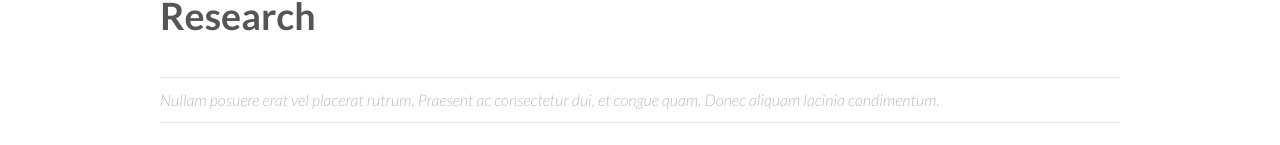
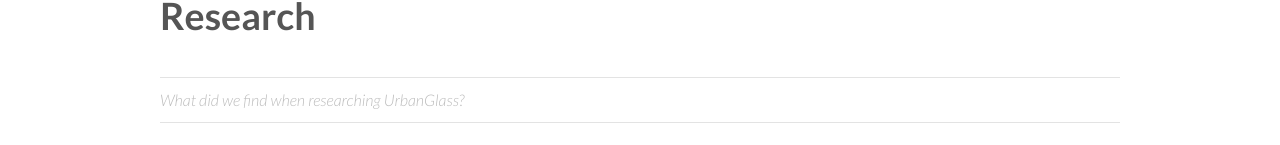
Before and after one commit to jflora26/process_site, a plain HTML site: page research.html in a window 1280 px wide. Shown: the part 545-690 px from the top of the page. Drawn offline with Linux system fonts and the light colour scheme.

Commit message:
research

```diff
--- a/research.html
+++ b/research.html
@@ -34,7 +34,7 @@
 					</div>
 					<header>
 						<h1>Research</h1>
-						<p class="info">Nullam posuere erat vel placerat rutrum. Praesent ac consectetur dui, et congue quam. Donec aliquam lacinia condimentum.</p>
+						<p class="info">What did we find when researching UrbanGlass?</p>
 					</header>
 					<div class="UrbanGlass" id="glass">
 					<img src="./UrbanGlass_Research/After-School_programs .jpeg" alt="afterschool">
```
